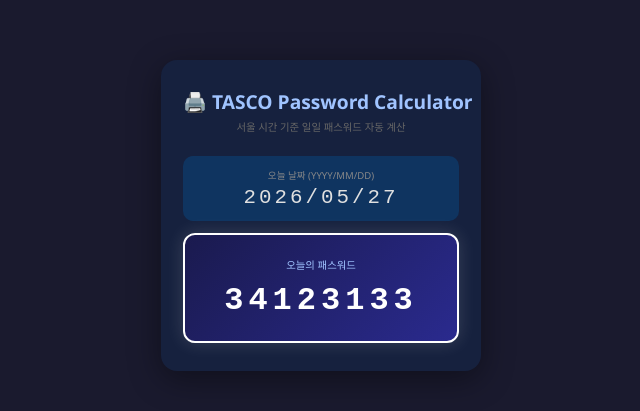
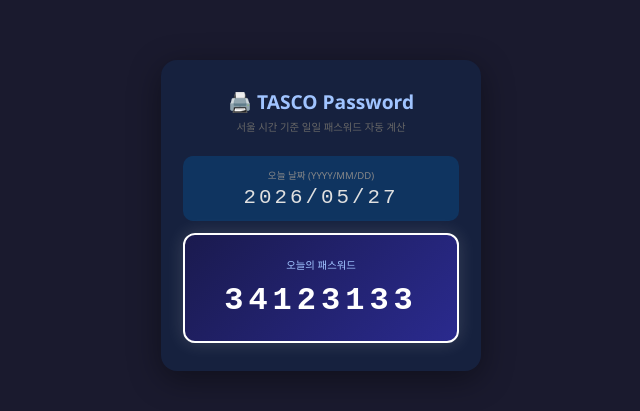
Before and after one commit to Shim-Jeffrey/markem-password, a plain HTML site: page index.html in a window 1280 px wide. Shown: the part 185-596 px from the top of the page, without its empty margins (319-959 px from the left). Drawn offline with Linux system fonts and the light colour scheme.

Commit message:
Update index.html

```diff
--- a/index.html
+++ b/index.html
@@ -77,7 +77,7 @@
 </head>
 <body>
 <div class="card">
-  <h1>🖨️ TASCO Password Calculator</h1>
+  <h1>🖨️ TASCO Password</h1>
   <p class="subtitle">서울 시간 기준 일일 패스워드 자동 계산</p>
 
   <div class="row">
```
